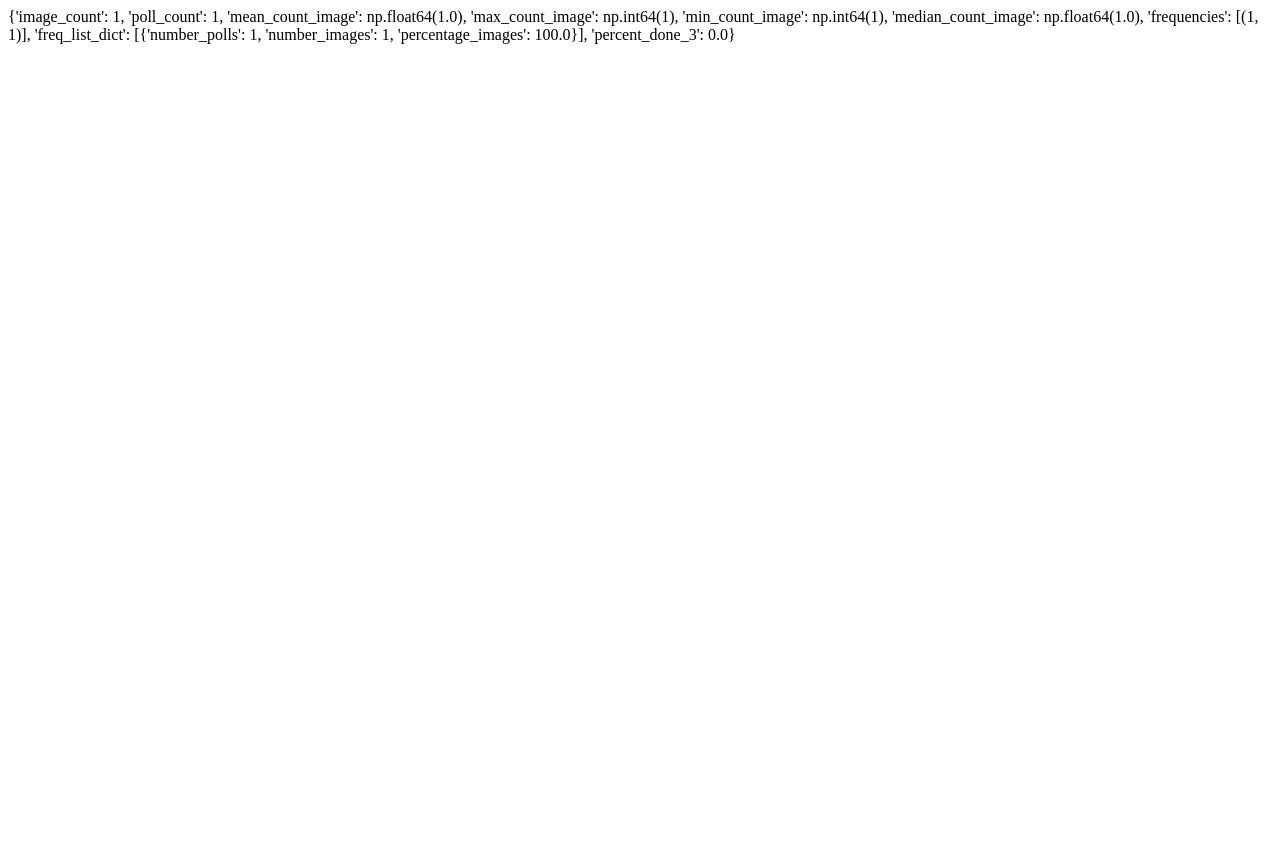
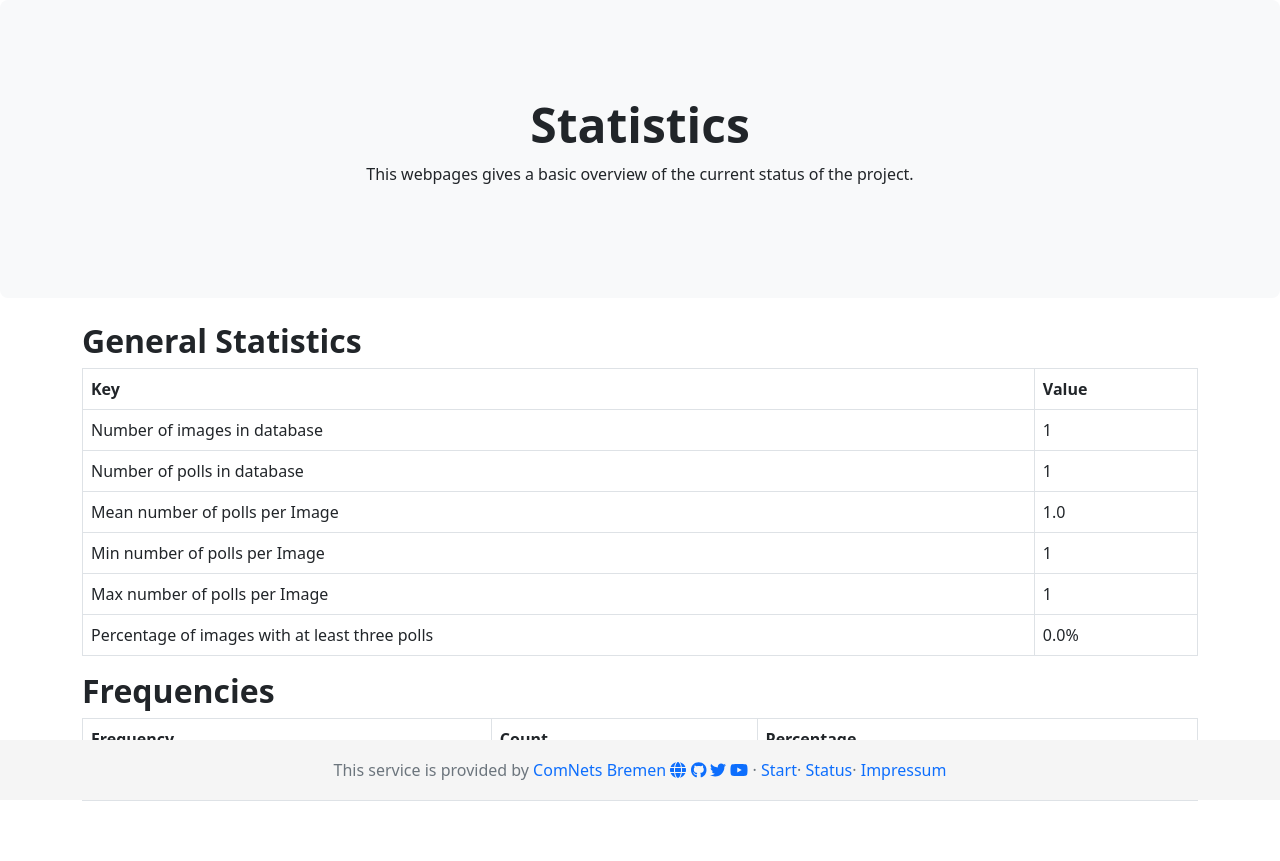
Before and after one commit to ComNets-Bremen/Wolf-or-Not, a Django app: page /simplelabel/statistics in a window 1280 px wide. Before the commit the page ends 44 px from the top, so only its background shows below. Run offline with Django 3.2, Linux system fonts and the light colour scheme; tables that the repository leaves empty hold one stand-in row (values such as "Sample post"); some libraries are stand-ins or nearby versions.

Commit message:
Add statistics view

```diff
--- a/simplelabel/templates/base.html
+++ b/simplelabel/templates/base.html
@@ -30,6 +30,7 @@
                 <a href="https://www.youtube.com/comnetsbremen" target="_blank"><i class="fa-brands fa-youtube"></i></a>&nbsp;·
 
                 <a href="{% url "index" %}">Start</a>·
+                <a href="{% url "get_statistics" %}">Status</a>·
                 <a href="https://www.uni-bremen.de/impressum" target="_blank">Impressum</a>
           </span>
       </div>
--- /dev/null
+++ b/simplelabel/templates/simplelabel/statistics.html
@@ -0,0 +1,80 @@
+{% extends "base.html" %}
+
+{% load static %}
+{% load attr_extras %}
+
+
+{% block main %}
+    <div class="p-5 mb-4 bg-light rounded-3 text-center">
+      <div class="container-fluid py-5">
+        <h1 class="display-5 fw-bold">Statistics</h1>
+        <p class="col">This webpages gives a basic overview of the current status of the project.</p>
+
+      </div>
+    </div>
+
+    <div class="container">
+        <h2 class="display-7 fw-bold">General Statistics</h2>
+        <table class="table table-bordered">
+  <thead>
+    <tr>
+      <th scope="col">Key</th>
+      <th scope="col">Value</th>
+    </tr>
+  </thead>
+  <tbody>
+    <tr>
+      <td>Number of images in database</td>
+      <td>{{ image_count }}</td>
+    </tr>
+    <tr>
+      <td>Number of polls in database</td>
+      <td>{{ poll_count }}</td>
+    </tr>
+    <tr>
+      <td >Mean number of polls per Image</td>
+      <td>{{ mean_count_image }}</td>
+    </tr>
+    <tr>
+      <td >Min number of polls per Image</td>
+      <td>{{ min_count_image }}</td>
+    </tr>
+    <tr>
+      <td >Max number of polls per Image</td>
+      <td>{{ max_count_image }}</td>
+    </tr>
+    <tr>
+      <td >Percentage of images with at least three polls</td>
+      <td>{{ percent_done_3 }}&percnt;</td>
+    </tr>
+
+  </tbody>
+</table>
+    </div>
+
+
+    <div class="container">
+        <h2 class="display-7 fw-bold">Frequencies</h2>
+        <table class="table table-bordered">
+  <thead>
+    <tr>
+      <th scope="col">Frequency</th>
+      <th scope="col">Count</th>
+      <th scope="col">Percentage</th>
+    </tr>
+  </thead>
+  <tbody>
+      {% for entry in freq_list_dict %}
+    <tr>
+        <td>{{ entry.number_polls }}</td>
+      <td>{{ entry.number_images }}</td>
+      <td>{{ entry.percentage_images}}&percnt;</td>
+    </tr>
+    {% endfor %}
+
+  </tbody>
+</table>
+    </div>
+
+
+{% endblock %}
--- a/simplelabel/views.py
+++ b/simplelabel/views.py
@@ -48,7 +48,7 @@ def get_statistics(request):
         freq_list_dict.append({
                 "number_polls" : f[0],
                 "number_images" : f[1],
-                "percentage_images" : round(f[1] / len(p) * 100.0, 1),
+                "percentage_images" : round(f[1] / len(p) * 100.0, 2),
                 })
 
     data = {
@@ -64,7 +64,7 @@ def get_statistics(request):
             }
 
 
-    return HttpResponse(str(data))
+    return render(request, 'simplelabel/statistics.html', data)
 
 
 def get_image(request, uuid, max_size=400):
```
